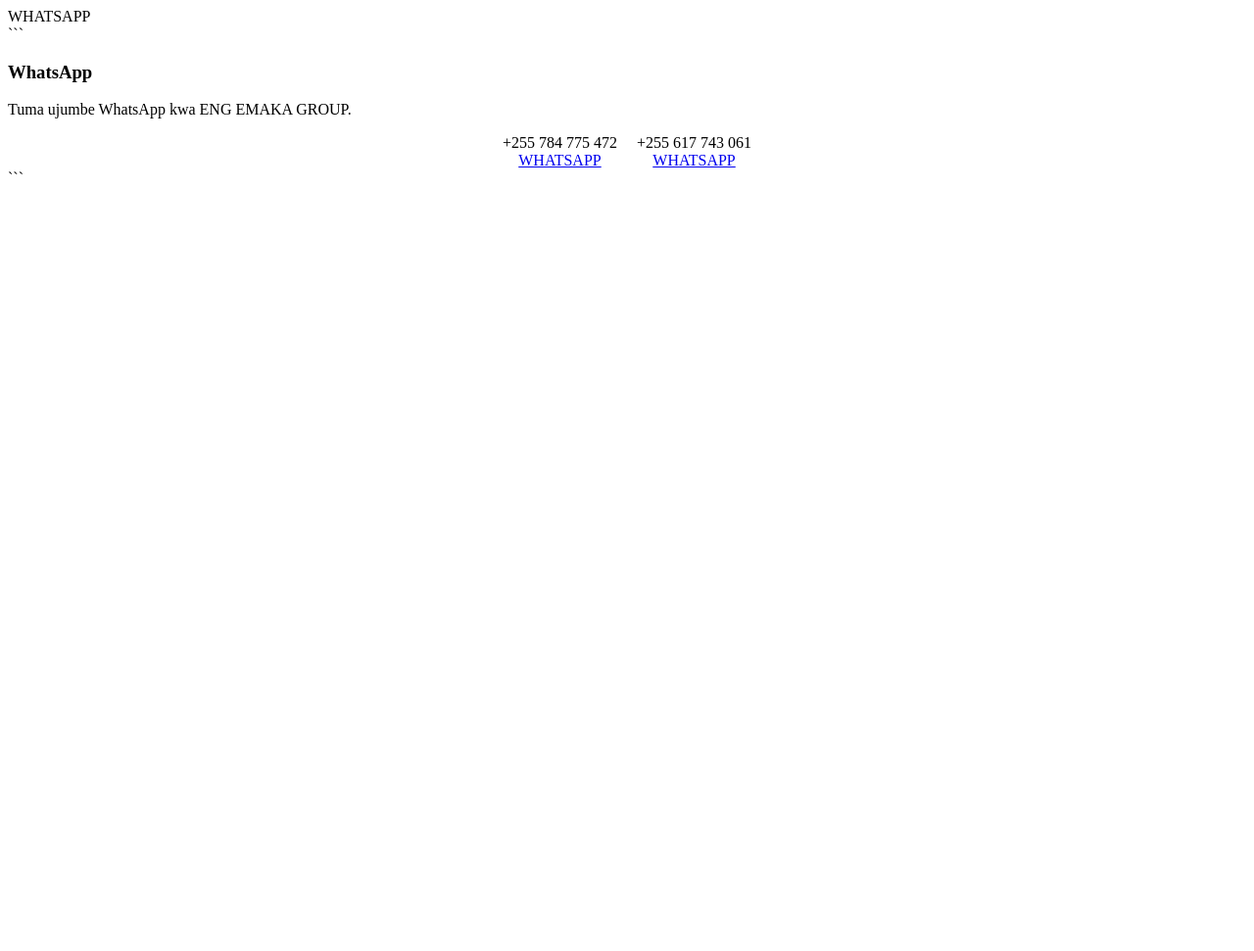
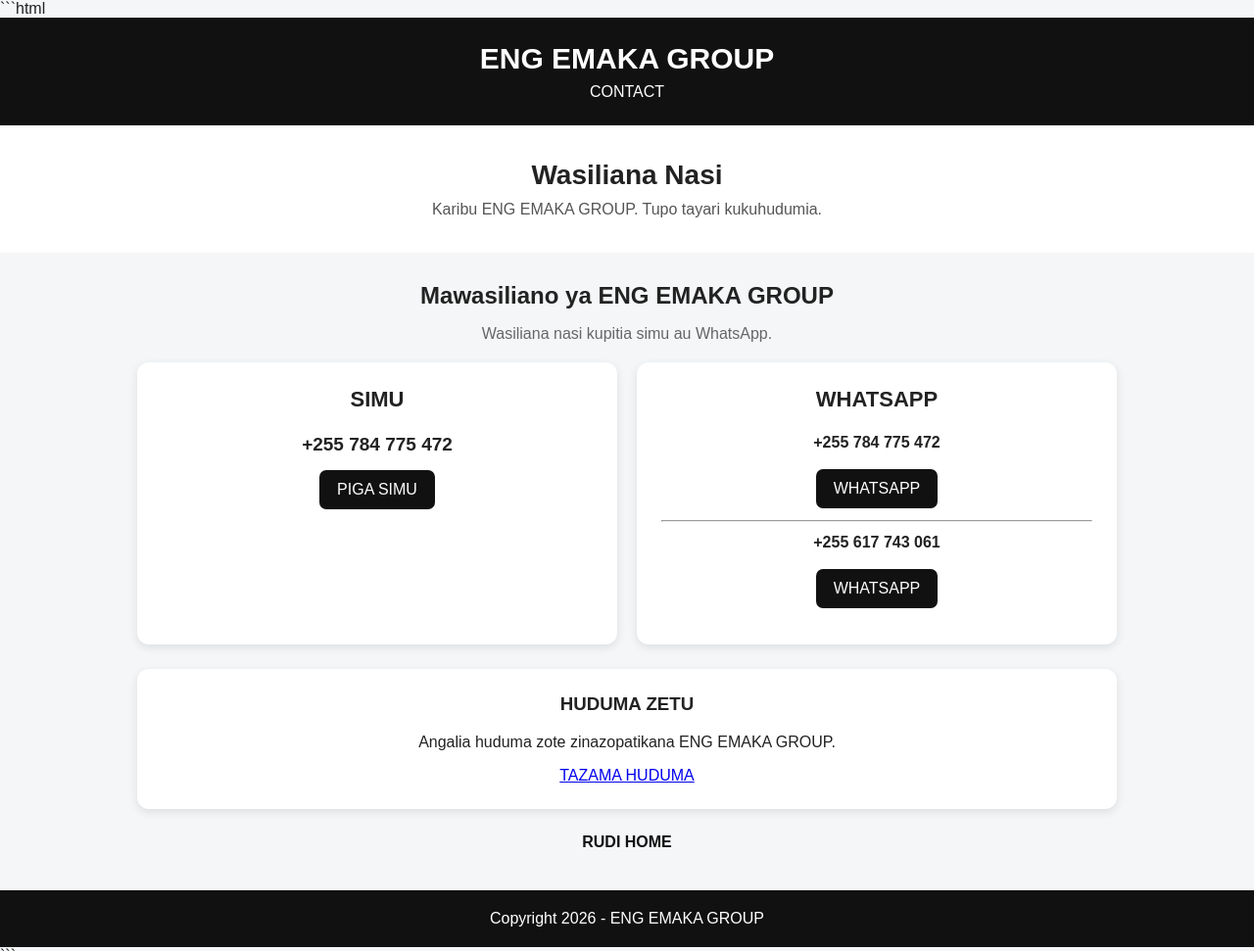
Before and after one commit to directorfreemaxy17-sudo/ENG-EMAKA-GROUP, a plain HTML site: page contact.html in a window 1280 px wide. Shown: the whole page at 98% size. Before the commit the page ends 800 px from the top, so only its background shows below. Drawn offline with Linux system fonts and the light colour scheme.

Commit message:
Update contact.html

````diff
--- a/contact.html
+++ b/contact.html
@@ -1,45 +1,248 @@
-<div class="box">
-    <div class="label">WHATSAPP</div>
+```html
+<!DOCTYPE html>
+<html lang="sw">
+<head>
+    <meta charset="UTF-8">
+    <meta name="viewport" content="width=device-width, initial-scale=1.0">
 
-```
-<h3>WhatsApp</h3>
+    <title>CONTACT - ENG EMAKA GROUP</title>
 
-<p>
-    Tuma ujumbe WhatsApp kwa ENG EMAKA GROUP.
-</p>
+    <style>
+        * {
+            box-sizing: border-box;
+        }
 
-<div style="
-    display: flex;
-    justify-content: center;
-    gap: 20px;
-    flex-wrap: wrap;
-">
+        body {
+            margin: 0;
+            font-family: Arial, sans-serif;
+            background: #f4f6f8;
+            color: #222;
+        }
 
-    <div style="text-align: center;">
-        <div class="phone">
-            +255 784 775 472
+        header {
+            background: #111;
+            color: white;
+            text-align: center;
+            padding: 25px 15px;
+        }
+
+        header h1 {
+            margin: 0;
+            font-size: 30px;
+        }
+
+        header p {
+            margin: 8px 0 0;
+            font-size: 16px;
+        }
+
+        .hero {
+            background: white;
+            text-align: center;
+            padding: 35px 15px;
+        }
+
+        .hero h2 {
+            margin: 0 0 10px;
+            font-size: 28px;
+        }
+
+        .hero p {
+            margin: 0;
+            color: #555;
+        }
+
+        .container {
+            width: 92%;
+            max-width: 1000px;
+            margin: 30px auto;
+        }
+
+        .contact-title {
+            text-align: center;
+            margin-bottom: 20px;
+        }
+
+        .contact-title h2 {
+            margin: 0 0 8px;
+        }
+
+        .contact-title p {
+            color: #666;
+        }
+
+        /* VIJEDWALI VYA MAWASILIANO */
+        .contact-table {
+            display: grid;
+            grid-template-columns: repeat(2, 1fr);
+            gap: 20px;
+            margin-bottom: 25px;
+        }
+
+        .contact-card {
+            background: white;
+            border-radius: 12px;
+            padding: 25px;
+            text-align: center;
+            box-shadow: 0 3px 10px rgba(0,0,0,0.10);
+        }
+
+        .contact-card h3 {
+            margin-top: 0;
+            font-size: 22px;
+        }
+
+        .number {
+            font-size: 19px;
+            font-weight: bold;
+            margin: 15px 0;
+        }
+
+        .contact-card a {
+            display: inline-block;
+            padding: 11px 18px;
+            background: #111;
+            color: white;
+            text-decoration: none;
+            border-radius: 7px;
+        }
+
+        .contact-card a:hover {
+            opacity: 0.85;
+        }
+
+        .whatsapp-number {
+            margin: 12px 0;
+        }
+
+        .service-card {
+            background: white;
+            border-radius: 12px;
+            padding: 25px;
+            text-align: center;
+            box-shadow: 0 3px 10px rgba(0,0,0,0.10);
+        }
+
+        .service-card h3 {
+            margin-top: 0;
+        }
+
+        footer {
+            margin-top: 40px;
+            background: #111;
+            color: white;
+            text-align: center;
+            padding: 20px;
+        }
+
+        .back {
+            text-align: center;
+            margin: 25px 0;
+        }
+
+        .back a {
+            text-decoration: none;
+            color: #111;
+            font-weight: bold;
+        }
+
+        @media (max-width: 650px) {
+            .contact-table {
+                grid-template-columns: 1fr;
+            }
+
+            header h1 {
+                font-size: 25px;
+            }
+
+            .hero h2 {
+                font-size: 24px;
+            }
+        }
+    </style>
+</head>
+
+<body>
+
+<header>
+    <h1>ENG EMAKA GROUP</h1>
+    <p>CONTACT</p>
+</header>
+
+<section class="hero">
+    <h2>Wasiliana Nasi</h2>
+    <p>Karibu ENG EMAKA GROUP. Tupo tayari kukuhudumia.</p>
+</section>
+
+<div class="container">
+
+    <div class="contact-title">
+        <h2>Mawasiliano ya ENG EMAKA GROUP</h2>
+        <p>Wasiliana nasi kupitia simu au WhatsApp.</p>
+    </div>
+
+    <div class="contact-table">
+
+        <!-- SIMU -->
+        <div class="contact-card">
+            <h3>SIMU</h3>
+
+            <div class="number">
+                +255 784 775 472
+            </div>
+
+            <a href="tel:+255784775472">
+                PIGA SIMU
+            </a>
         </div>
 
-        <a class="button whatsapp"
-           href="https://wa.me/255784775472"
-           target="_blank">
-            WHATSAPP
+        <!-- WHATSAPP -->
+        <div class="contact-card">
+            <h3>WHATSAPP</h3>
+
+            <div class="whatsapp-number">
+                <strong>+255 784 775 472</strong>
+                <br><br>
+                <a href="https://wa.me/255784775472" target="_blank">
+                    WHATSAPP
+                </a>
+            </div>
+
+            <hr>
+
+            <div class="whatsapp-number">
+                <strong>+255 617 743 061</strong>
+                <br><br>
+                <a href="https://wa.me/255617743061" target="_blank">
+                    WHATSAPP
+                </a>
+            </div>
+        </div>
+
+    </div>
+
+    <!-- HUDUMA -->
+    <div class="service-card">
+        <h3>HUDUMA ZETU</h3>
+        <p>Angalia huduma zote zinazopatikana ENG EMAKA GROUP.</p>
+
+        <a href="service.html">
+            TAZAMA HUDUMA
         </a>
     </div>
 
-    <div style="text-align: center;">
-        <div class="phone">
-            +255 617 743 061
-        </div>
-
-        <a class="button whatsapp"
-           href="https://wa.me/255617743061"
-           target="_blank">
-            WHATSAPP
+    <div class="back">
+        <a href="index.html">
+            RUDI HOME
         </a>
     </div>
 
 </div>
+
+<footer>
+    Copyright 2026 - ENG EMAKA GROUP
+</footer>
+
+</body>
+</html>
 ```
-
-</div>
````
